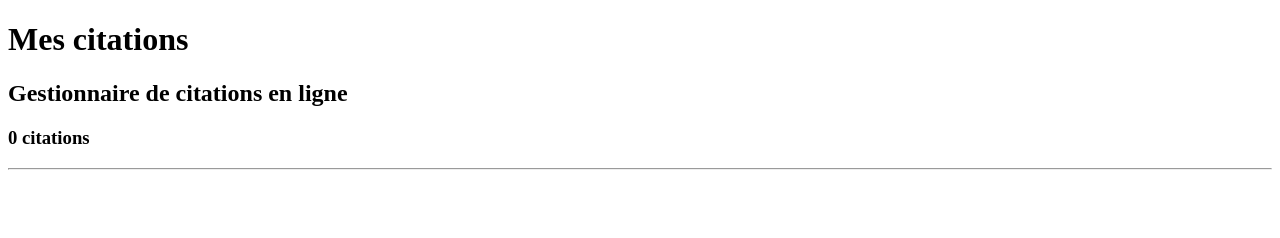
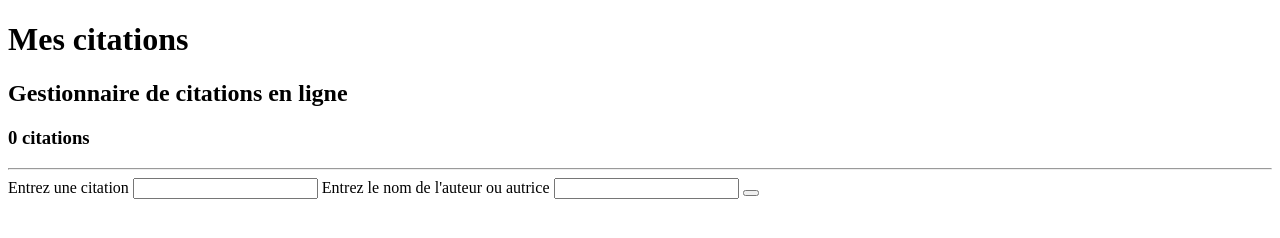
Before and after one commit to LaurieLM/quotations-app, a plain HTML site: page index.html in a window 1280 px wide. Drawn offline with Linux system fonts and the light colour scheme.

Commit message:
feature/add form

```diff
--- a/index.html
+++ b/index.html
@@ -14,6 +14,13 @@
     <h2>Gestionnaire de citations en ligne</h2>
     <h3>0 citations</h3>
     <hr>
+    <form class="citations-group" action="" method="get">
+        <label for="citationInput">Entrez une citation</label>
+        <input type="text" name="citationInput" id="citation-input">
+        <label for="authorInput">Entrez le nom de l'auteur ou autrice</label>
+        <input type="text" name="authorInput" id="author-input">
+        <button id="citation-btn" type="submit"></button>
+    </form>
 
 </body>
 
```
